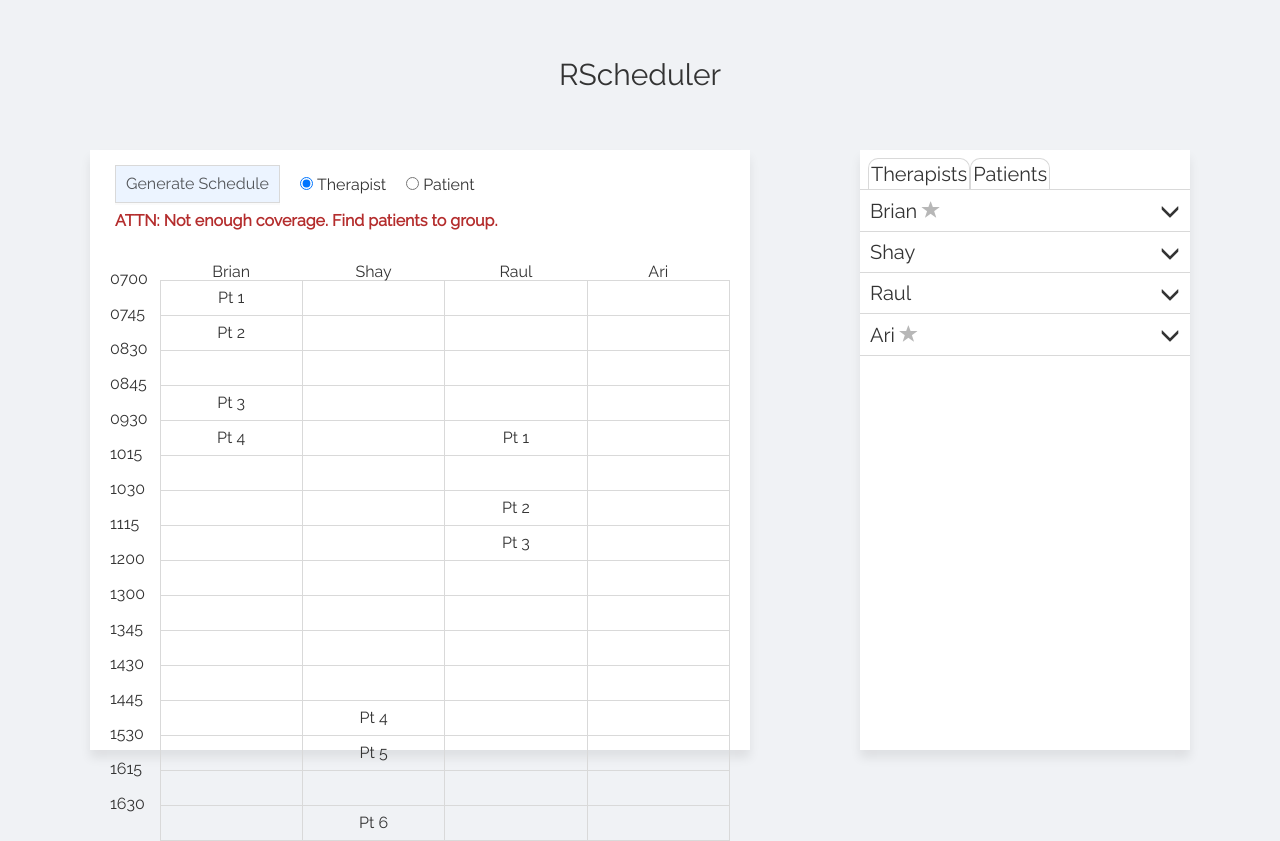
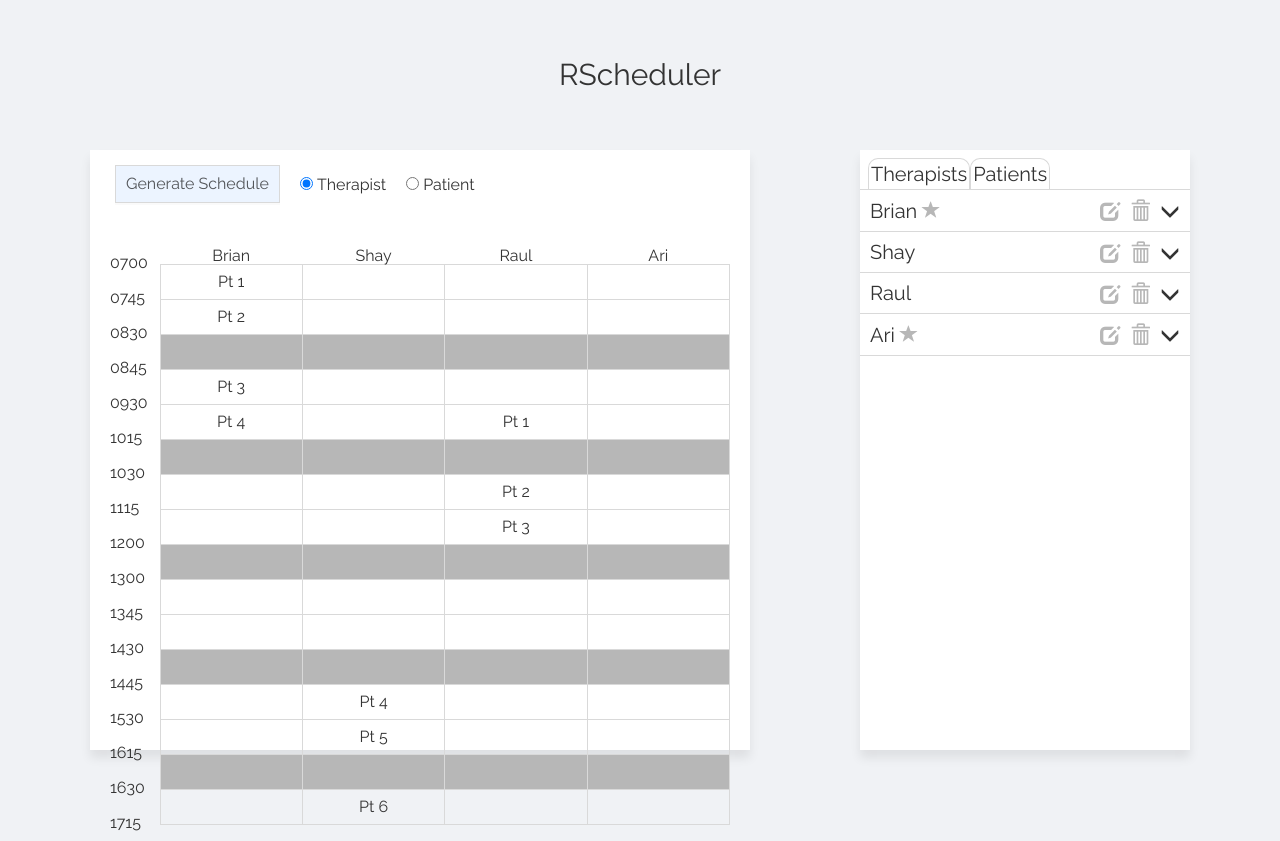
Before and after one commit to Eruanne2/rscheduler, a React (Create React App) app: page / in a window 1280 px wide. Built offline with nearby package versions, Linux system fonts and the light colour scheme.

Commit message:
allow editing of therapists/patients

```diff
--- a/package.json
+++ b/package.json
@@ -13,6 +13,7 @@
     "react": "^18.2.0",
     "react-dom": "^18.2.0",
     "react-scripts": "5.0.1",
+    "react-tooltip": "^5.7.0",
     "typescript": "^4.4.2",
     "web-vitals": "^2.1.0"
   },
--- a/src/App.css
+++ b/src/App.css
@@ -100,14 +100,11 @@ input[type=radio] {
   justify-content: space-between;
 }
 
-.selected-li {
-  height: 150px;
-}
-
 .star {
   margin-left: 5px;
   color: #b7b7b7;
   font-size: 18px;
+  display: inline;
 }
 
 .hidden {
@@ -118,11 +115,42 @@ input[type=radio] {
   margin-top: 15px;
 }
 
+.list-item-icons {
+  width: 100%;
+  display: flex;
+  justify-content: flex-end;
+  color: #b7b7b7;
+}
+
+.list-item-icons span {
+  cursor: pointer;
+  margin-right: 10px;
+}
+
+.time-select {
+  width: 100px;
+}
+
+.add-new-availability {
+  font-size: 16px;
+  font-style: italic;
+}
+
 .schedule table {
   margin: 20px;
   width: calc(100% - 40px);
   table-layout: fixed;
   border-collapse: collapse;
+}
+
+.schedule tbody {
+  position: relative;
+}
+
+.schedule .last-time-label {
+  position: absolute;
+  left: 0;
+  bottom: 10px;
 }
 
 .schedule td:first-child, .schedule th:first-child {
@@ -151,6 +179,10 @@ input[type=radio] {
   top: -10px;
 }
 
+.schedule tr.break td:not(:first-child) {
+  background-color: #b7b7b7;
+}
+
 .break, .unavailable {
 
 }
--- a/src/App.tsx
+++ b/src/App.tsx
@@ -1,15 +1,23 @@
-import { useState } from 'react';
+import { useEffect, useState } from 'react';
 import Schedule from './components/Schedule'
 import PatientTherapistList from './components/PatientTherapistList';
 import './reset.css'
 import './App.css';
-import { testState, testError } from './testData';
+import { testState } from './testData';
+import { State } from './typing/types';
 
 const App = (): JSX.Element => {
-  const [state, setState] = useState({});
-  const [scheduleState, setScheduleState] = useState(testState);
-  const [listState, setListState] = useState(testState);
-  const [error, setError] = useState<string>(testError);
+  const [scheduleState, setScheduleState] = useState(JSON.parse(JSON.stringify(testState)) as State);
+  const [listState, setListState] = useState(JSON.parse(JSON.stringify(testState)) as State);
+  const [scheduleError, setScheduleError] = useState<string>('');
+
+  useEffect(() => {
+    // const ts = testState; // why is testState getting updated???
+    // debugger
+    if (JSON.stringify(listState) !== JSON.stringify(scheduleState)) {
+      setScheduleError('A patient or therapist has been edited. Please regenerate schedule.');
+    }
+  }, [scheduleState, listState])
 
   const generateSchedule = () => {
     console.log('generate schedule here');
@@ -23,7 +31,7 @@ const App = (): JSX.Element => {
         <Schedule
           scheduleState={scheduleState}
           generateSchedule={generateSchedule}
-          error={error}
+          error={scheduleError}
         />
         <PatientTherapistList listState={listState} setListState={setListState} />
       </div>
--- a/src/components/ListItem.tsx
+++ b/src/components/ListItem.tsx
@@ -1,34 +1,133 @@
-import { Dispatch, SetStateAction } from "react";
-import { Patient, Therapist } from "../types";
+import React, { Dispatch, SetStateAction, useState } from "react";
+import { Patient, Therapist, TimeRange, State } from "../typing/types";
+import TimeSelect from "./TimeSelect";
+import { checkIsTherapist, checkIsValidTime } from '../typing/typeGuards'
+import { Tooltip } from "react-tooltip";
+import 'react-tooltip/dist/react-tooltip.css'
 
-const ListItem = (props: { person: Patient | Therapist, selectedPerson: string, setSelectedPerson: Dispatch<SetStateAction<string>>}): JSX.Element => {
-  const { person, selectedPerson, setSelectedPerson } = props;
-  const isTherapist = (person: Patient | Therapist): person is Therapist => {
-    return (person as Therapist).primary !== undefined;
-  }
+const ListItem = (props: {
+  person: Patient | Therapist,
+  selectedPerson: string,
+  setSelectedPerson: Dispatch<SetStateAction<string>>,
+  listState: State,
+  setListState: Dispatch<SetStateAction<State>>,
+}): JSX.Element => {
+  const { person, selectedPerson, setSelectedPerson, listState, setListState } = props;
+  const isTherapist = checkIsTherapist(person);
   const isSelected = selectedPerson === person.name;
+  const [editing, setEditing] = useState(false);
+  const [personState, setPersonState] = useState<Patient | Therapist>({...person});
+  const [editingErrors, setEditingErrors] = useState<string>('');
 
   const toggleDropdown = () => {
     if (isSelected) setSelectedPerson('');
     else setSelectedPerson(person.name);
+  };
+  const startEditing = () => {
+    if (!isSelected) setSelectedPerson(person.name);
+    setEditing(true);
+  };
+  const stopEditing = () => {
+    setPersonState({ ...person});
+    setEditing(false);
+  };
+  const cancelEdits = () => {
+    setPersonState(person);
+    stopEditing();
   }
+  const changeName = (e: React.ChangeEvent<HTMLInputElement>) => setPersonState({ ...personState, name: e.target.value });
+  const changePrimary = (e: React.ChangeEvent<HTMLSelectElement>) => setPersonState({ ...personState, primary: e.target.value === 'primary' })
+  const changeAvailability = (e: React.ChangeEvent<HTMLSelectElement>, idx: number, startTime: boolean) => {
+    const time = e.target.value;
+    if (checkIsValidTime(time)) {
+      const newAvailability = personState.availability;
+      newAvailability[idx][startTime ? 'startTime' : 'endTime'] = time;
+      setPersonState({ ...personState, availability: newAvailability})
+    };
+  };
 
-  const star = isTherapist(person) && person.primary && <span className="glyphicon glyphicon-star star"></span>;
+  const updatePerson = () => {
+    const newListState = { ...listState };
+    if (isTherapist) {
+      if (!checkIsTherapist(personState)) {
+        setEditingErrors('Invalid or missing data. Please ensure therapist has a name, type (primary/float), and availability');
+        return;
+      }
+      const idx = newListState.therapists.findIndex((therapist: Therapist) => therapist.name === person.name);
+      (idx === -1) ? newListState.therapists.push(personState) : newListState.therapists[idx] = personState;
+    }
+    else {
+      if (checkIsTherapist(personState)) {
+        setEditingErrors('Invalid or missing data. Please ensure patient has a name and availability');
+        return;
+      }
+      const idx = newListState.patients.findIndex((patient: Patient) => patient.name === person.name);
+      (idx === -1) ? newListState.patients.push(personState) : newListState.patients[idx] = personState;
+    }
+    setListState(newListState);
+    stopEditing();
+  };
+  const deletePerson = () => {
+    const newListState = { ...listState };
+    newListState[isTherapist ? 'therapists' : 'patients'].filter((pers: Therapist | Patient) => pers.name === person.name);
+  };
+
+  const icon = (iconType: string, tooltipText: string, clickHandler: () => void) => {
+    return <>
+      <span
+        id={`${iconType}-btn-${person.name}`}
+        data-tooltip-content={tooltipText}
+        className={`glyphicon glyphicon-${iconType} ${iconType}`}
+        onClick={clickHandler}
+      ></span>
+      {iconType !== 'star' && <Tooltip anchorId={`${iconType}-btn-${person.name}`}></Tooltip>}
+    </>
+  };
+
+  let defaultTherapistTypeSelection;
+  if (isTherapist) {
+    switch(person.primary) {
+      case undefined: defaultTherapistTypeSelection = ''; break;
+      case true: defaultTherapistTypeSelection = 'primary'; break;
+      case false: defaultTherapistTypeSelection = 'float'; break;
+    }
+  }
 
   return <li className={isSelected ? 'selected-li' : ''}>
     <div className='li-header'>
-      <div>{person.name}{star}</div>
+      <span>
+        {editing ? <input type='text' value={personState.name} onChange={changeName}></input> : person.name}
+        {isTherapist && person.primary && icon('star', '', () => undefined)}
+      </span>
+      <div className={`list-item-icons ${editing ? '' : 'hidden'}`}>
+        {icon('ok', 'save', updatePerson)}{icon('remove', 'cancel', cancelEdits)}
+      </div>
+      <div className={`list-item-icons ${editing ? 'hidden' : ''}`}>
+        {icon('edit', 'edit', startEditing)}{icon('trash', 'delete', deletePerson)}
+      </div>
       <span className={`glyphicon glyphicon-menu-${isSelected ? 'up' : 'down'}`} onClick={toggleDropdown}></span>
     </div>
     {isSelected &&
       <div className='li-edit-options'>
-        {isTherapist(person) &&
-          <select>
-            <option selected={person.primary === undefined} disabled hidden>--Please select--</option>
-            <option selected={person.primary} value='primary'>Primary</option>
-            <option selected={person.primary === false} value='float'>Float</option>
+        {isTherapist &&
+          <select defaultValue={defaultTherapistTypeSelection} disabled={!editing} onChange={changePrimary}>
+            <option value='' disabled hidden>--Please select--</option>
+            <option value='primary'>Primary</option>
+            <option value='float'>Float</option>
           </select>
         }
+        <div>
+          <span>Availability:</span>
+          {person.availability.map((timeRange: TimeRange, idx: number) =>
+            <div key={timeRange.startTime}>
+              <TimeSelect startTime={true} defaultVal={timeRange.startTime} disabled={!editing} idx={idx} changeAvailability={changeAvailability} />
+              to
+              <TimeSelect startTime={false} defaultVal={timeRange.endTime} disabled={!editing} idx={idx} changeAvailability={changeAvailability} />
+            </div>
+          )}
+          <span className='add-new-availability'>Add New Availability +</span>
+        </div>
+        <div className='error'>{editingErrors}</div>
       </div>
     }
   </li>;
--- a/src/components/PatientTherapistList.tsx
+++ b/src/components/PatientTherapistList.tsx
@@ -1,5 +1,5 @@
 import { Dispatch, SetStateAction, useEffect, useState } from "react";
-import { State, Patient, Therapist } from "../types";
+import { State, Patient, Therapist } from "../typing/types";
 import ListItem from "./ListItem";
 
 const PatientTherapistList = (props: { listState: State, setListState: Dispatch<SetStateAction<State>>}): JSX.Element => {
@@ -18,7 +18,14 @@ const PatientTherapistList = (props: { listState: State, setListState: Dispatch<
     </ul>
     <ul className='main-list'>
       {listState[selectedTab].map((person: Patient | Therapist) =>
-        <ListItem person={person} key={person.name} selectedPerson={selectedPerson} setSelectedPerson={setSelectedPerson}/>
+        <ListItem
+        key={person.name}
+          person={person}
+          selectedPerson={selectedPerson}
+          setSelectedPerson={setSelectedPerson}
+          listState={listState}
+          setListState={setListState}
+        />
       )}
     </ul>
   </div>;
--- a/src/components/Schedule.tsx
+++ b/src/components/Schedule.tsx
@@ -1,5 +1,5 @@
 import { useState } from "react";
-import { Mode, TimeRange, Appointment, State, Therapist, Patient } from "../types";
+import { Mode, TimeRange, Appointment, State, Therapist, Patient } from "../typing/types";
 import { TIME_SLOTS } from "../constants";
 
 const Schedule = (props: { scheduleState: State, generateSchedule: () => void, error: string }): JSX.Element => {
@@ -49,7 +49,7 @@ const Schedule = (props: { scheduleState: State, generateSchedule: () => void, e
       </thead>
       <tbody>
         {TIME_SLOTS.map((slot: TimeRange) =>
-          <tr key={slot.endTime}>
+          <tr key={slot.endTime} className={slot.break ? 'break' : ''}>
             <td><span className='y-labels'>{slot.startTime}</span></td>
             {names.map((name: string, idx: number) => {
               const appointment = findAppointment(name, slot)
@@ -60,6 +60,7 @@ const Schedule = (props: { scheduleState: State, generateSchedule: () => void, e
             })}
           </tr>
         )}
+        <tr><td className='last-time-label'>{TIME_SLOTS[TIME_SLOTS.length - 1].endTime}</td></tr>
       </tbody>
     </table>
   </div>;
--- /dev/null
+++ b/src/components/TimeSelect.tsx
@@ -0,0 +1,28 @@
+import React from "react";
+import { TIME_SLOTS } from "../constants";
+import { TimeRange, ValidTime } from "../typing/types";
+
+const TimeSelect = (props: {
+  startTime: boolean,
+  defaultVal: ValidTime | '',
+  disabled: boolean,
+  idx: number,
+  changeAvailability: (e: React.ChangeEvent<HTMLSelectElement>, idx: number, startTime: boolean) => void,
+}) => {
+  const { startTime, defaultVal, disabled, idx, changeAvailability } = props;
+  const emptyVal = '';
+  return <select
+    className={`time-select ${startTime ? 'start' : 'end'}`}
+    disabled={disabled}
+    defaultValue={defaultVal}
+    onChange={(e: React.ChangeEvent<HTMLSelectElement>) => changeAvailability(e, idx, startTime)}
+  >
+    <option value={emptyVal} disabled hidden>--Please select--</option>
+    {TIME_SLOTS.map((ts: TimeRange) => {
+      const val = startTime ? ts.startTime : ts.endTime;
+      return <option key={val} value={val}>{val}</option>
+    })}
+  </select>;
+};
+
+export default TimeSelect;
--- a/src/constants.ts
+++ b/src/constants.ts
@@ -1,20 +1,20 @@
-import { TimeRange } from "./types";
+import { TimeRange } from "./typing/types";
 
 export const TIME_SLOTS: TimeRange[] = [
   { startTime: '0700', endTime: '0745'},
   { startTime: '0745', endTime: '0830'},
-  { startTime: '0830', endTime: '0845'},
+  { startTime: '0830', endTime: '0845', break: true },
   { startTime: '0845', endTime: '0930'},
   { startTime: '0930', endTime: '1015'},
-  { startTime: '1015', endTime: '1030'},
+  { startTime: '1015', endTime: '1030', break: true },
   { startTime: '1030', endTime: '1115'},
   { startTime: '1115', endTime: '1200'},
-  { startTime: '1200', endTime: '1300'},
+  { startTime: '1200', endTime: '1300', break: true},
   { startTime: '1300', endTime: '1345'},
   { startTime: '1345', endTime: '1430'},
-  { startTime: '1430', endTime: '1445'},
+  { startTime: '1430', endTime: '1445', break: true},
   { startTime: '1445', endTime: '1530'},
   { startTime: '1530', endTime: '1615'},
-  { startTime: '1615', endTime: '1630'},
+  { startTime: '1615', endTime: '1630', break: true},
   { startTime: '1630', endTime: '1715'},
 ];
--- a/src/testData.ts
+++ b/src/testData.ts
@@ -1,19 +1,19 @@
-import { State } from './types';
+import { State } from './typing/types';
 
 export const testState: State = {
   patients: [
-    { name: 'Pt 1', unavailability: [] },
-    { name: 'Pt 2', unavailability: [{ startTime: '1300', endTime: '1430'}] },
-    { name: 'Pt 3', unavailability: [] },
-    { name: 'Pt 4', unavailability: [] },
-    { name: 'Pt 5', unavailability: [] },
-    { name: 'Pt 6', unavailability: [] },
+    { name: 'Pt 1', availability: [{ startTime: '0700', endTime: '1715'}] },
+    { name: 'Pt 2', availability: [{ startTime: '0700', endTime: '1300'}, { startTime: '1430', endTime: '1715'}] },
+    { name: 'Pt 3', availability: [{ startTime: '0700', endTime: '1715'}] },
+    { name: 'Pt 4', availability: [{ startTime: '0700', endTime: '1715'}] },
+    { name: 'Pt 5', availability: [{ startTime: '0700', endTime: '1715'}] },
+    { name: 'Pt 6', availability: [{ startTime: '0700', endTime: '1715'}] },
   ],
   therapists: [
     { name: 'Brian', primary: true, availability: [{ startTime: '0700', endTime: '1530'}]},
     { name: 'Shay', primary: false, availability: [{ startTime: '0930', endTime: '1715'}]},
     { name: 'Raul', primary: false, availability: [{ startTime: '0930', endTime: '1715'}]},
-    { name: 'Ari', primary: true, availability: [{ startTime: '0700', endTime: '1530'}]},
+    { name: 'Ari', primary: true, availability: []},
   ],
   appointments: [
     { therapist: 'Brian', time: '0700', patient: 'Pt 1' },
@@ -28,5 +28,3 @@ export const testState: State = {
     { therapist: 'Raul', time: '1115', patient: 'Pt 3' },
   ]
 };
-
-export const testError = 'ATTN: Not enough coverage. Find patients to group.'
--- /dev/null
+++ b/src/typing/typeGuards.ts
@@ -0,0 +1,9 @@
+import { Patient, Therapist, ValidTime } from './types';
+
+export const checkIsTherapist = (person: Patient | Therapist): person is Therapist => {
+  return (person as Therapist).primary !== undefined;
+};
+
+export const checkIsValidTime = (time: string): time is ValidTime => {
+  return ['0700', '0745', '0830', '0845', '0930', '1015', '1030', '1115', '1200', '1300', '1345', '1430', '1445', '1530', '1615', '1630', '1715'].includes(time);
+};
--- a/src/types.ts
+++ b/src/typing/types.ts
@@ -11,11 +11,12 @@ export type Mode = 'patient' | 'therapist';
 export type TimeRange = {
   startTime: ValidTime,
   endTime: ValidTime,
+  break?: boolean,
 };
 
 export type Patient = {
   name: string,
-  unavailability: TimeRange[],
+  availability: TimeRange[],
 };
 
 export type Therapist = {
```
Also changed, not shown: 1 other file (tests, documents, lock files or other folders).
